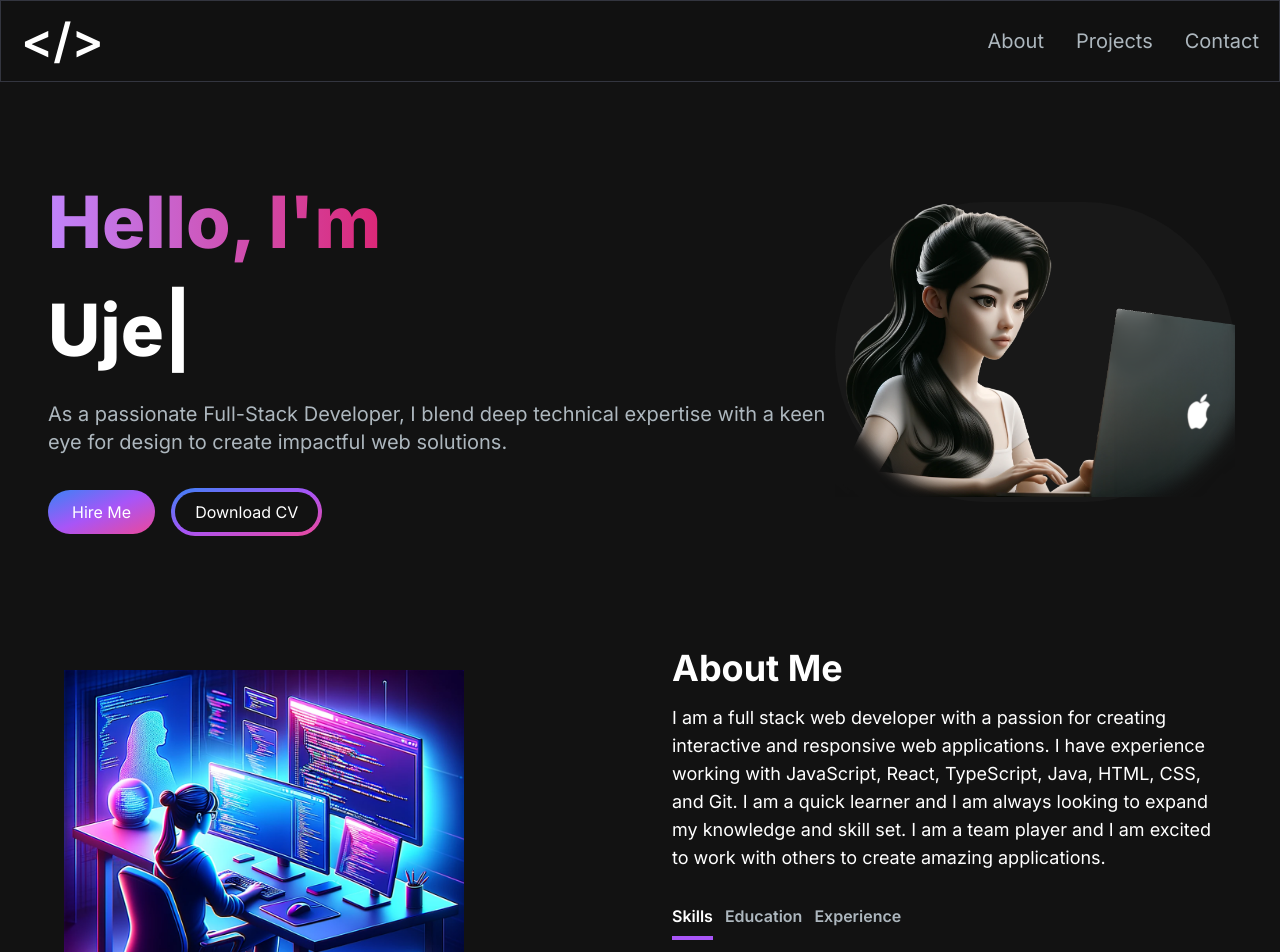
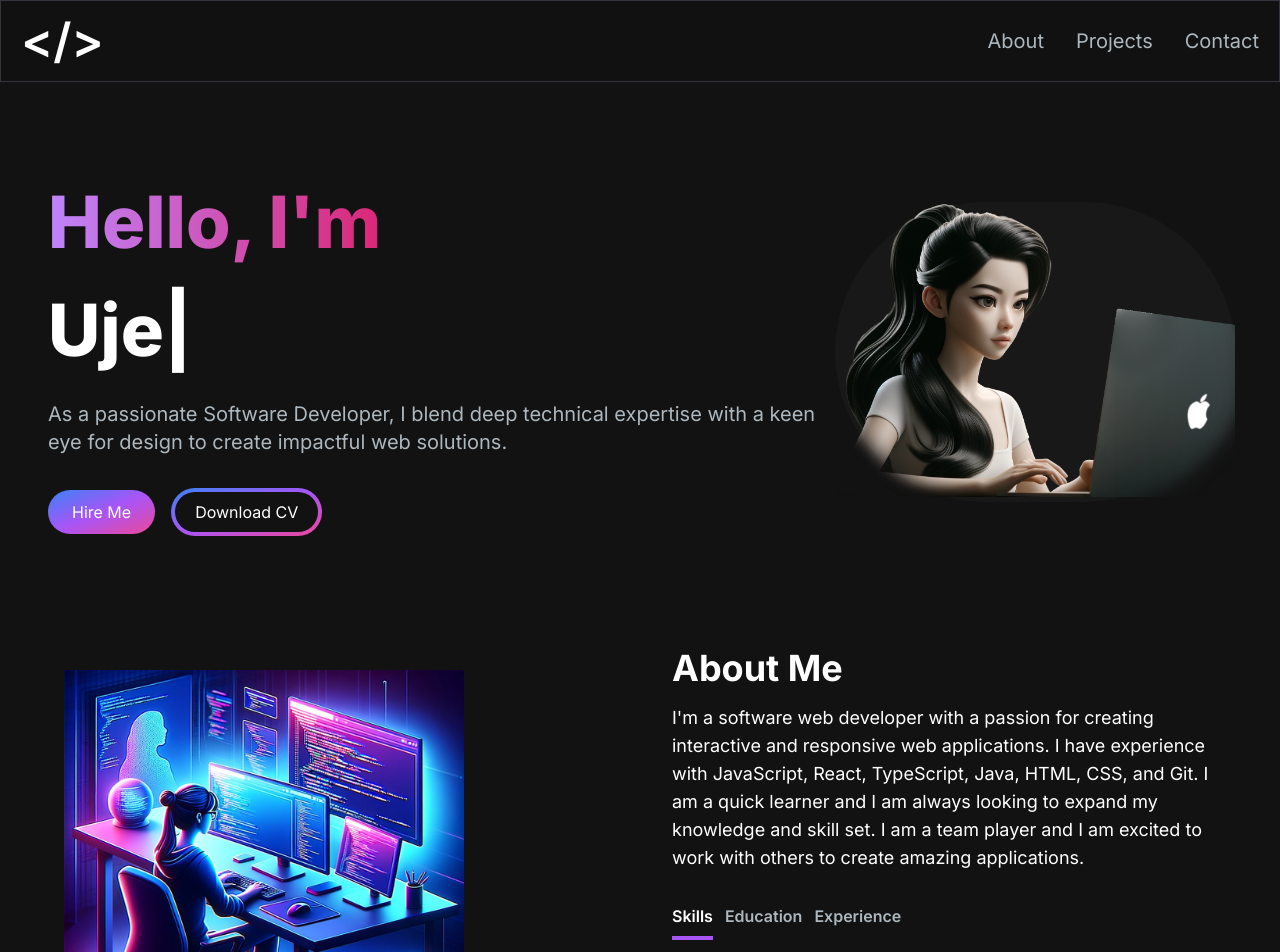
Before and after one commit to uxia0812/xia_portfolio, a Next.js app: page / in a window 1280 px wide. Shown: the top 952 px of the page. Built offline with nearby package versions, Linux system fonts and the light colour scheme.

Commit message:
Edit <p>

```diff
--- a/src/app/components/AboutSection.jsx
+++ b/src/app/components/AboutSection.jsx
@@ -62,12 +62,7 @@ const AboutSection = () => {
         <div className="mt-4 md:mt-0 text-left flex flex-col h-full">
           <h2 className="text-4xl font-bold text-white mb-4">About Me</h2>
           <p className="text-base lg:text-lg">
-            I am a full stack web developer with a passion for creating
-            interactive and responsive web applications. I have experience
-            working with JavaScript, React, TypeScript, Java, HTML, CSS, and
-            Git. I am a quick learner and I am always looking to expand my
-            knowledge and skill set. I am a team player and I am excited to work
-            with others to create amazing applications.
+            {"I'm a software web developer with a passion for creating interactive and responsive web applications. I have experience with JavaScript, React, TypeScript, Java, HTML, CSS, and Git. I am a quick learner and I am always looking to expand my knowledge and skill set. I am a team player and I am excited to work with others to create amazing applications."}
           </p>
           <div className="flex flex-row justify-start mt-8">
             <TabButton
--- a/src/app/components/HeroSection.jsx
+++ b/src/app/components/HeroSection.jsx
@@ -30,7 +30,7 @@ const HeroSection = () => {
             />
           </h1>
           <p className="text-[#ADB7BE] text-base sm:text-lg mb-6 lg:text-xl">
-            As a passionate Full-Stack Developer, I blend deep technical
+            As a passionate Software Developer, I blend deep technical
             expertise with a keen eye for design to create impactful web
             solutions.
           </p>
```
